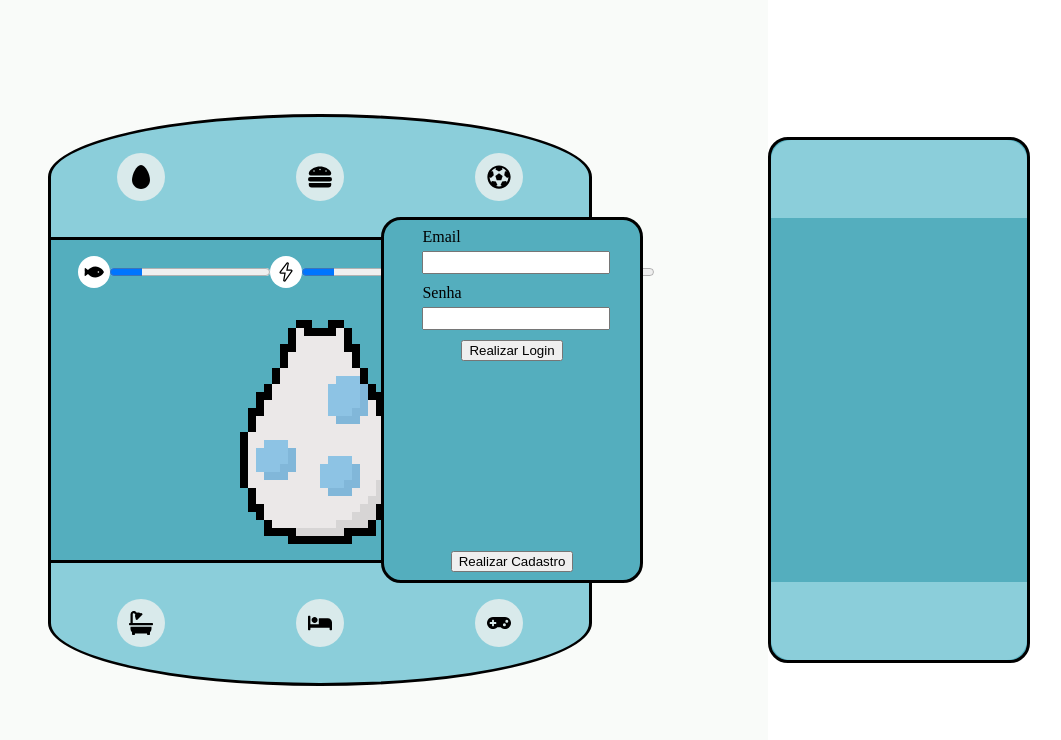
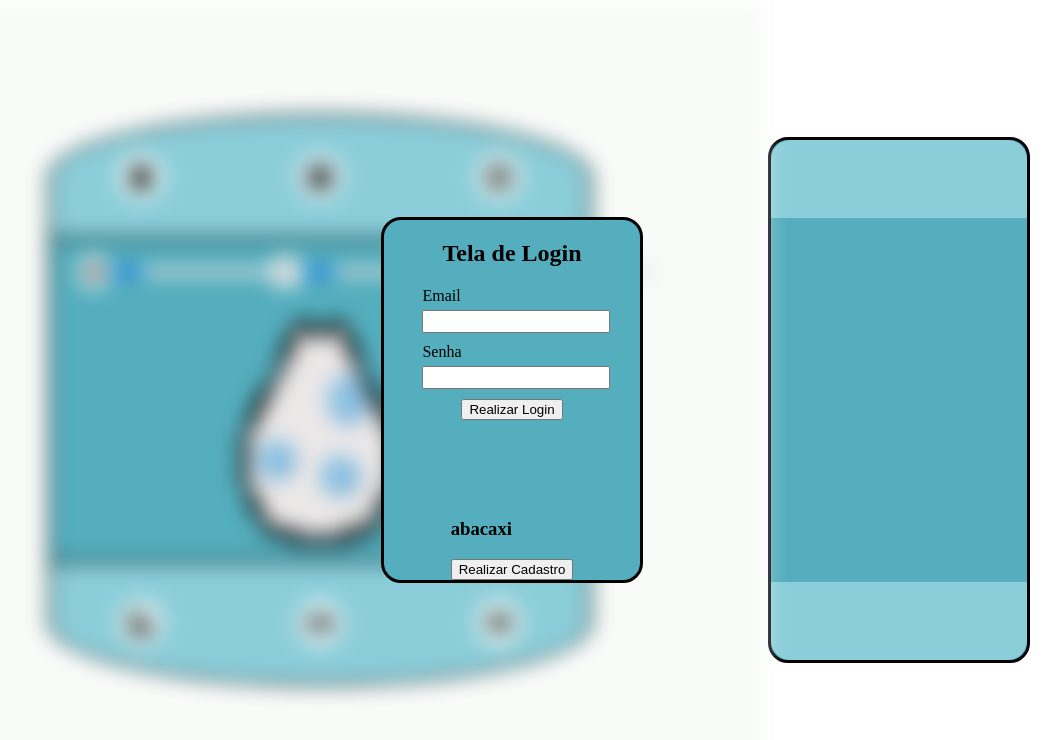
Before and after one commit to DanielaRodrigueS2/Tamagochi, a React (Vite) app in the folder ReactJs/Front-End/: page / in a window 1280 px wide. Shown: the top 740 px of the page, without its empty margins (128-1189 px from the left). Built offline with nearby package versions, Linux system fonts and the light colour scheme.

Commit message:
Registro e login

```diff
--- a/ReactJs/Front-End/src/components/Login.jsx
+++ b/ReactJs/Front-End/src/components/Login.jsx
@@ -5,10 +5,10 @@ function Login(props){
 
     const [email, setEmail] = useState('');
     const [senha, setSenha] = useState('');
-    const {erro, setErro} = useState('abacaxi');
+    const [erro, setErro] = useState('abacaxi');
 
     const handleSubmit = async (e) =>{
-        e.preventDefaut();
+        e.preventDefault();
 
         const dadosUser = {
             email: email,
@@ -16,7 +16,10 @@ function Login(props){
         }
         try{
 
-            const resposta = await fetch('http://localhost:3000/login', {method: 'POST' ,body: JSON.stringify(dadosUser)});
+            const resposta = await fetch('http://localhost:3000/login', {
+                method: 'POST' ,
+                headers: {'Content-Type': 'aplication/json'},
+                body: JSON.stringify(dadosUser)});
 
             if(!resposta.ok){
                 const erro = await resposta.json();
@@ -36,20 +39,25 @@ function Login(props){
         }
     }
 
+    const Cadastrar = async (e) =>{
+        e.preventDefault()
+    }
+
     return(
 
         <div className='Login'>
+            <h2>Tela de Login</h2>
             <form  onSubmit={handleSubmit} className='forms'>
                 <label>Email</label>
                 <input type='email' value={email} onChange={(e) => setEmail(e.target.value)}></input>
                 <label>Senha</label>
-                <input type='senha' value={senha} onChange={(e) => setSenha(e.target.value)}></input>
+                <input type='password' value={senha} onChange={(e) => setSenha(e.target.value)}></input>
                 <button type='submit'>Realizar Login</button>
             </form>
-
-                <h2>{erro}</h2>
-                <button>Realizar Cadastro</button>
-
+            <div className='Base'>
+                <h3 className='MsgErro'>{erro}</h3>
+                <button onClick={Cadastrar} className='RealizarCadastro'>Realizar Cadastro</button>
+            </div>
         </div>
 
     )
--- /dev/null
+++ b/ReactJs/Front-End/src/components/Registro.css
@@ -0,0 +1,40 @@
+.Login{
+    position: fixed;
+    display: flex;
+    width: 30%;
+    height: 45%;
+    background-color: rgb(84, 174, 190);
+    align-items: center;
+    justify-content: space-around;
+    flex-direction: column;
+    border-color: black;
+    border-radius: 20px;
+    border-style: solid;
+    top: 50%;
+    left: 50%;
+    transform: translate(-50%,-50%);
+}
+
+.forms{
+    display: flex;
+    align-items: flex-start;
+    flex-direction: column;
+    justify-content: start;
+    width: 70%;
+    height: 70%;
+}
+
+label{
+    display: flex;
+    margin-bottom: 5px;
+}
+
+input{
+    width: 100%;
+    padding: 2px;
+    margin-bottom: 10px;
+}
+
+button{
+    align-self: center;
+}
--- a/ReactJs/Front-End/src/pages/Home.css
+++ b/ReactJs/Front-End/src/pages/Home.css
@@ -5,6 +5,11 @@
     width: 100%;
     align-items: center;
     margin: 0 auto;
+}
+
+.blurred{
+    filter: blur(10px);
+    pointer-events: none;
 }
 
 .principal{
--- a/ReactJs/Front-End/src/pages/Home.jsx
+++ b/ReactJs/Front-End/src/pages/Home.jsx
@@ -5,11 +5,12 @@ import Status from '../components/Status';
 import MenuLateral from '../components/MenuLateral';
 import Login from '../components/Login';
 import { FaEgg, FaHamburger, FaFutbol, FaBath, FaBed, FaGamepad} from 'react-icons/fa';
-import { useState } from 'react';
+import { useEffect, useState } from 'react';
 
 function Home(){
 
-    const [botaoApertado, setBotaoApertado] = useState('')
+    const [botaoApertado, setBotaoApertado] = useState('');
+    const [menuLogin, setMenuLogin] = useState(true);
     const [token, setToken] = useState(null);
 
     //Função para armazenar o token no local storage
@@ -18,9 +19,19 @@ function Home(){
         setToken(token);
     }
 
+    useEffect(()=>{
+        const tokenSalvo = localStorage.getItem('token');
+        if(tokenSalvo){
+            setToken(tokenSalvo);
+            setMenuLogin(false)
+        }
+    }, [])
+
+
+
     return(
         <div className='estrutura'>
-            <div className='principal'>
+            <div className={`principal ${menuLogin ? 'blurred' : ''}`}>
                 <div className='menuTop'>
                     <Botao Icon={FaEgg} onClick={()=> setBotaoApertado('Ovos')}/>
                     <Botao Icon={FaHamburger} onClick={()=> setBotaoApertado('Comidas')}/>
@@ -39,10 +50,10 @@ function Home(){
                 </div>
 
             </div>
-
-            <MenuLateral menu = {botaoApertado}></MenuLateral>
-
-            <Login armazenaToken={armazenaToken}></Login>
+            <MenuLateral blur={menuLogin} menu = {botaoApertado} ></MenuLateral>
+            {menuLogin && (
+                <Login armazenaToken={armazenaToken}></Login>
+            )}
 
         </div>
 
```
Also changed, not shown: ReactJs/Front-End/src/components/Registro.jsx (added, +29 -0 lines).
